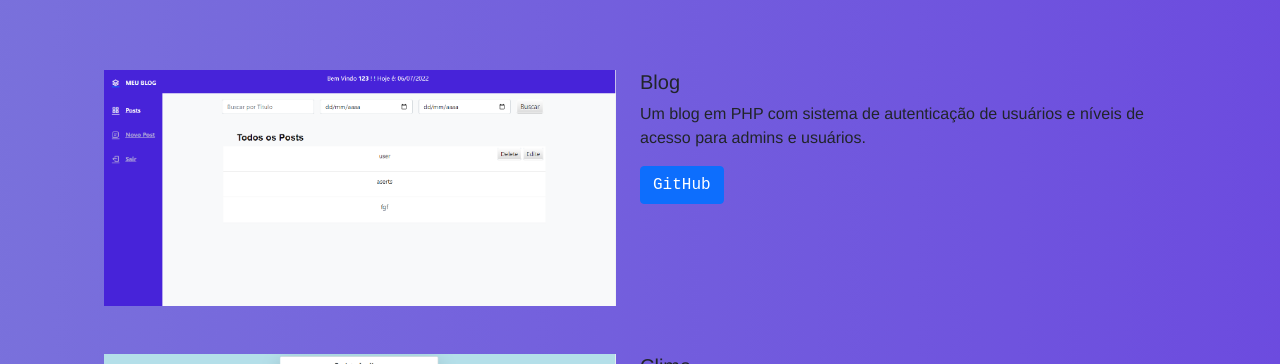
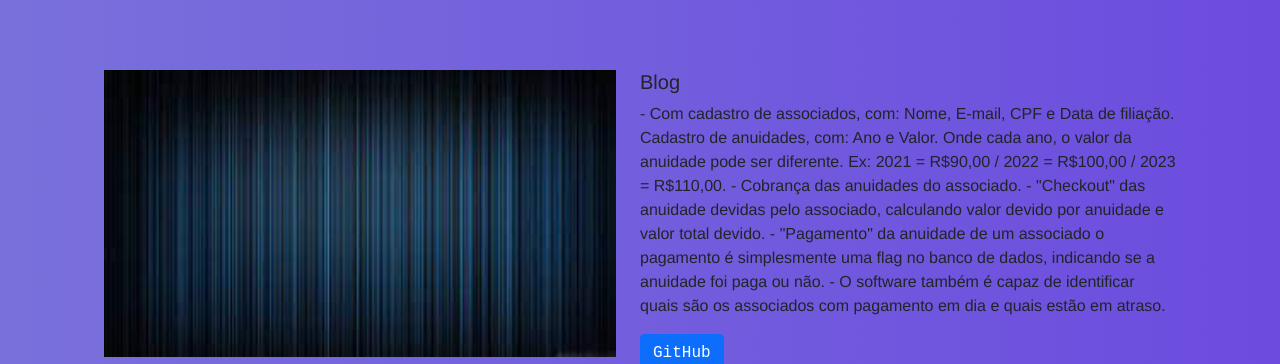
Before and after one commit to JohnLennonLop/JohnLennonLop.github.io, a plain HTML site: page index.html in a window 1280 px wide. Shown: the part 436-800 px from the top of the page. Drawn offline with nearby package versions, Linux system fonts and the light colour scheme.

Commit message:
Update index.html

```diff
--- a/index.html
+++ b/index.html
@@ -65,12 +65,17 @@
 
     <!-- Project 1 Card -->
     <div class="col-md-6 mb-md-0 p-md-4">
-      <img src="./img/Capturar.PNG" class="w-100" alt="Project 1">
+      <img src="./img/images.png" class="w-100" alt="Project 1">
     </div>
     <div class="col-md-6 p-4 ps-md-0">
       <h5 class="mt-0">Blog</h5>
-      <p>Um blog em PHP com sistema de autenticação de usuários e níveis de acesso para admins e usuários.</p>
-      <a href="https://github.com/JohnLennonLop/Loja" class="btn btn-primary">GitHub</a>
+      <p>- Com cadastro de associados, com: Nome, E-mail, CPF e Data de filiação.
+           Cadastro de anuidades, com: Ano e Valor. Onde cada ano, o valor da anuidade pode ser diferente. Ex: 2021 = R$90,00 / 2022 = R$100,00 / 2023 = R$110,00.
+         - Cobrança das anuidades do associado.
+         - "Checkout" das anuidade devidas pelo associado, calculando valor devido por anuidade e valor total devido.
+         - "Pagamento" da anuidade de um associado o pagamento é simplesmente uma flag no banco de dados, indicando se a anuidade foi paga ou não.
+- O software também é capaz de identificar quais são os associados com pagamento em dia e quais estão em atraso.</p>
+      <a href="https://github.com/JohnLennonLop/desafio" class="btn btn-primary">GitHub</a>
     </div>
 
     <!-- Project 2 Card -->
```
